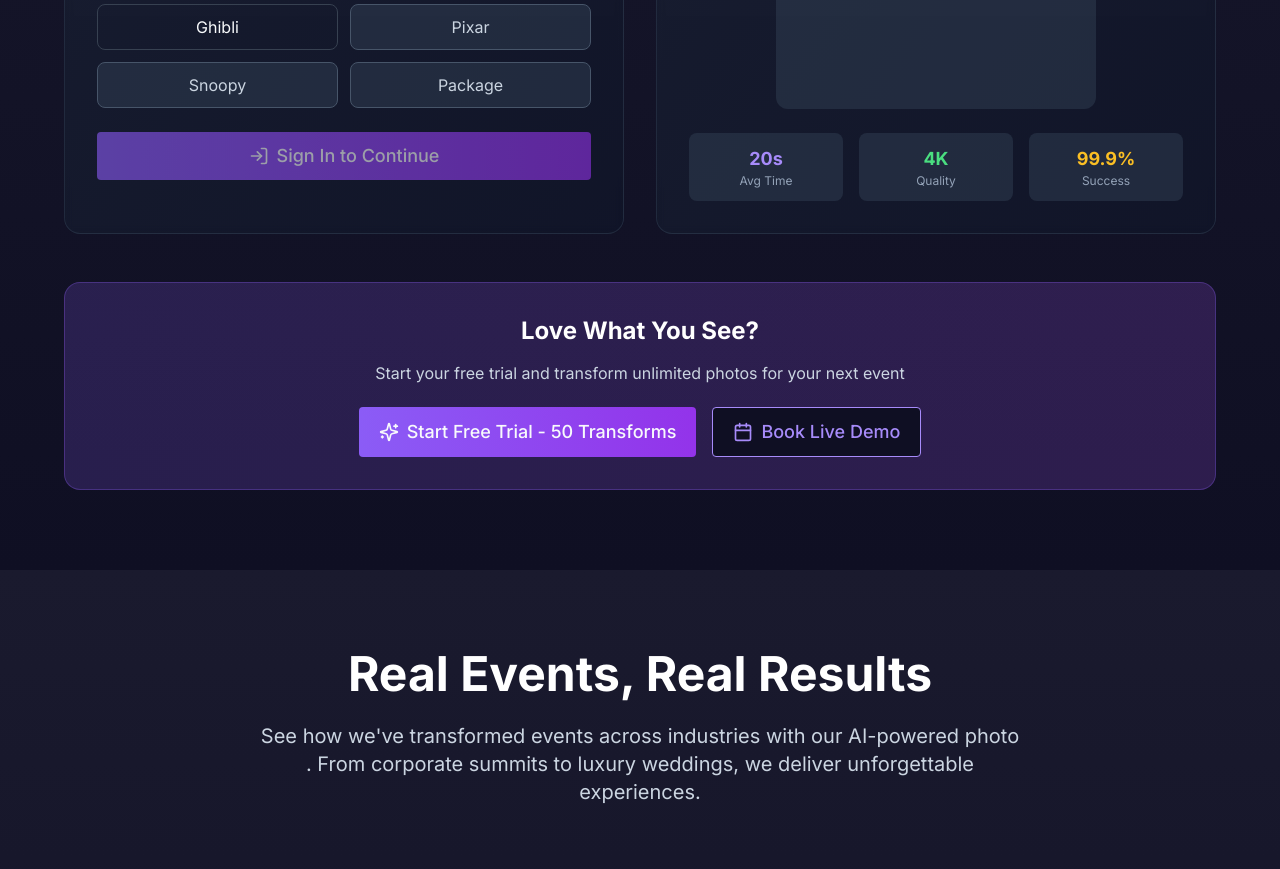
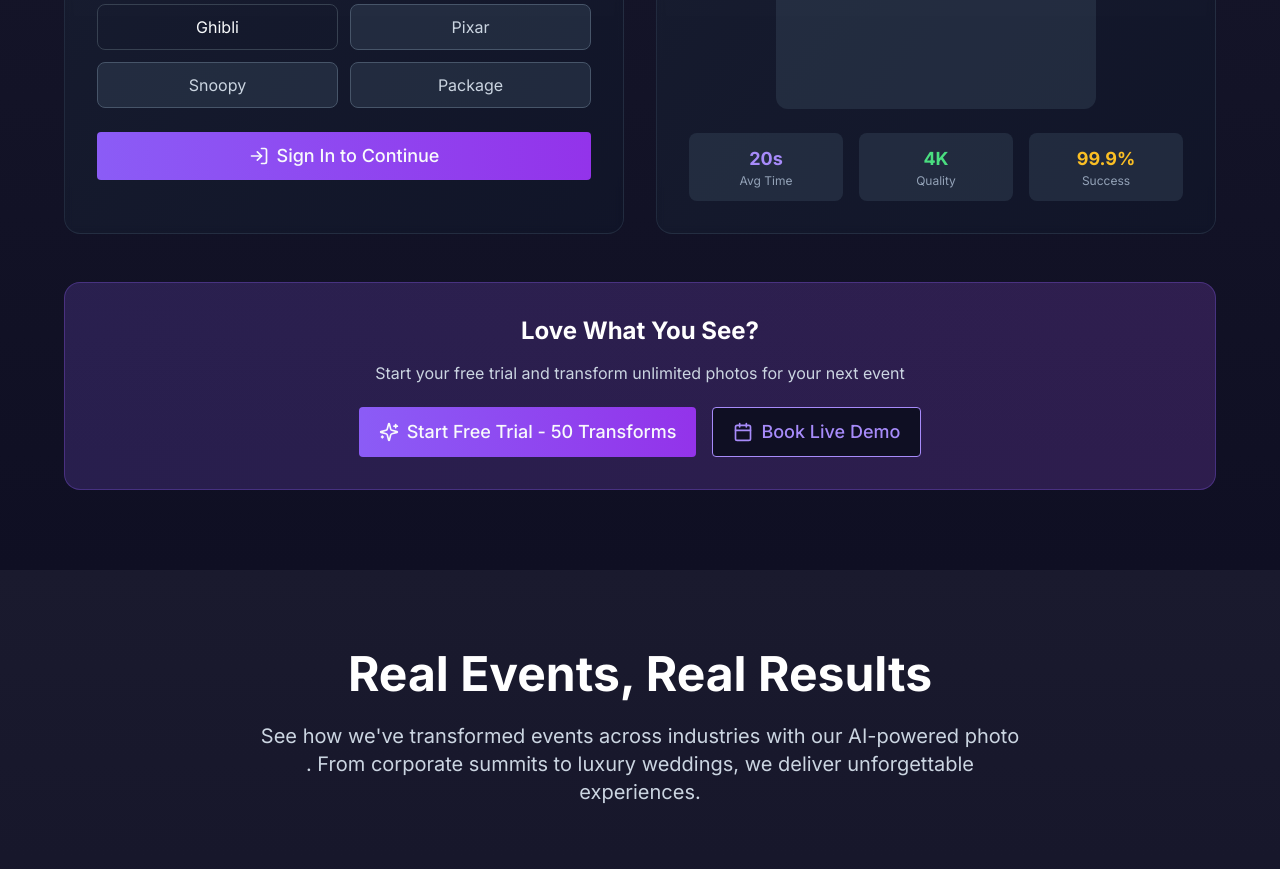
Before and after one commit to yamunarathod/aiphotobooth, a React (Vite) app: page / in a window 1280 px wide. Shown: the part 3140-4009 px from the top of the page. Built offline with nearby package versions, Linux system fonts and the light colour scheme; grey boxes are pictures that could not be loaded.

Commit message:
Fixed Button Text in Live Demo Page

```diff
--- a/src/pages/landing-page/components/LiveDemo.jsx
+++ b/src/pages/landing-page/components/LiveDemo.jsx
@@ -599,7 +599,7 @@ const LiveDemo = () => {
                   variant="primary"
                   size="lg"
                   onClick={!currentUser ? () => navigate('/login') : processImage}
-                  disabled={!uploadedImage || isProcessing || isLoadingTrials || (currentUser && hasNoTrials)}
+                  disabled={!currentUser ? false : (!uploadedImage || isProcessing || isLoadingTrials || hasNoTrials)}
                   iconName={isProcessing ? "Loader" : (currentUser && hasNoTrials) ? "Lock" : !currentUser ? "LogIn" : "Sparkles"}
                   iconPosition="left"
                   className={`w-full ${(currentUser && hasNoTrials)
```
